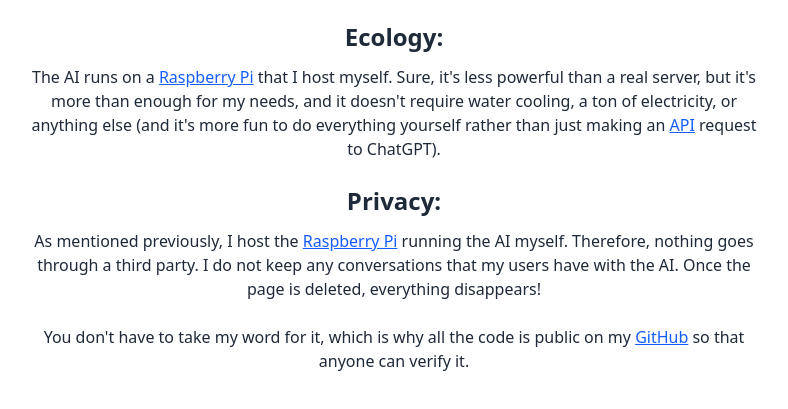
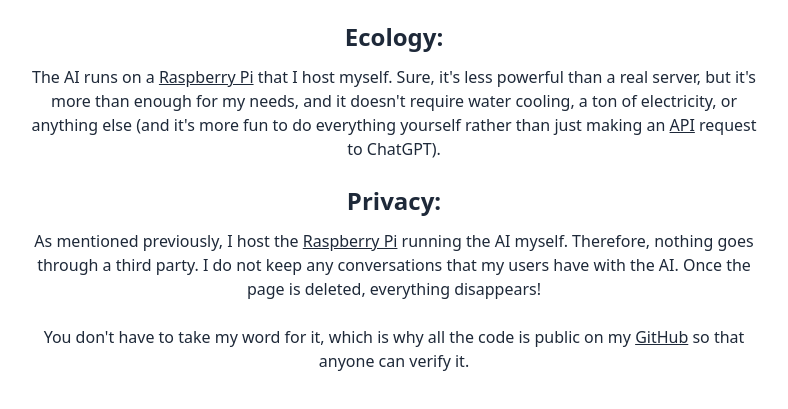
Before and after one commit to Gautierpicon/GP-Portfolio, an Astro site: page /how-it-works in a window 1280 px wide. Shown: the part 469-878 px from the top of the page, without its empty margins (246-1034 px from the left). Built offline with nearby package versions, Linux system fonts and the light colour scheme; Astro itself is replaced by a stand-in of ours.

Commit message:
Update of link visuals

```diff
--- a/src/pages/how-it-works.astro
+++ b/src/pages/how-it-works.astro
@@ -29,25 +29,25 @@ const pageTitle = "GP's Portfolio >> HIW";
       <h3 class="text-2xl font-semibold mb-3">Ecology:</h3>
 
       <p class="mb-6">
-        The AI runs on a <a href="https://www.raspberrypi.com/" class="text-blue-600 hover:text-blue-800 underline">Raspberry Pi</a> that I host myself.
+        The AI runs on a <a href="https://www.raspberrypi.com/" class="underline">Raspberry Pi</a> that I host myself.
         Sure, it's less powerful than a real server, but it's more than enough for my needs,
         and it doesn't require water cooling, a ton of electricity, or anything else
         (and it's more fun to do everything yourself rather than just making an
-        <a href="https://en.wikipedia.org/wiki/API" class="text-blue-600 hover:text-blue-800 underline">API</a> request to ChatGPT).
+        <a href="https://en.wikipedia.org/wiki/API" class="underline">API</a> request to ChatGPT).
       </p>
 
       <h3 class="text-2xl font-semibold mb-3">Privacy:</h3>
 
       <p class="mb-6">
         As mentioned previously, I host the
-        <a href="https://www.raspberrypi.com/" class="text-blue-600 hover:text-blue-800 underline">Raspberry Pi</a> running the AI myself.
+        <a href="https://www.raspberrypi.com/" class="underline">Raspberry Pi</a> running the AI myself.
         Therefore, nothing goes through a third party. I do not keep any conversations that
         my users have with the AI. Once the page is deleted, everything disappears!
       </p>
 
       <p class="mb-6">
         You don't have to take my word for it, which is why all the code is public on my
-        <a href="https://github.com/Gautierpicon/Portfolio" class="text-blue-600 hover:text-blue-800 underline">GitHub</a> so that anyone can verify it.
+        <a href="https://github.com/Gautierpicon/Portfolio" class="underline">GitHub</a> so that anyone can verify it.
       </p>
     </main>
   </div>
```
